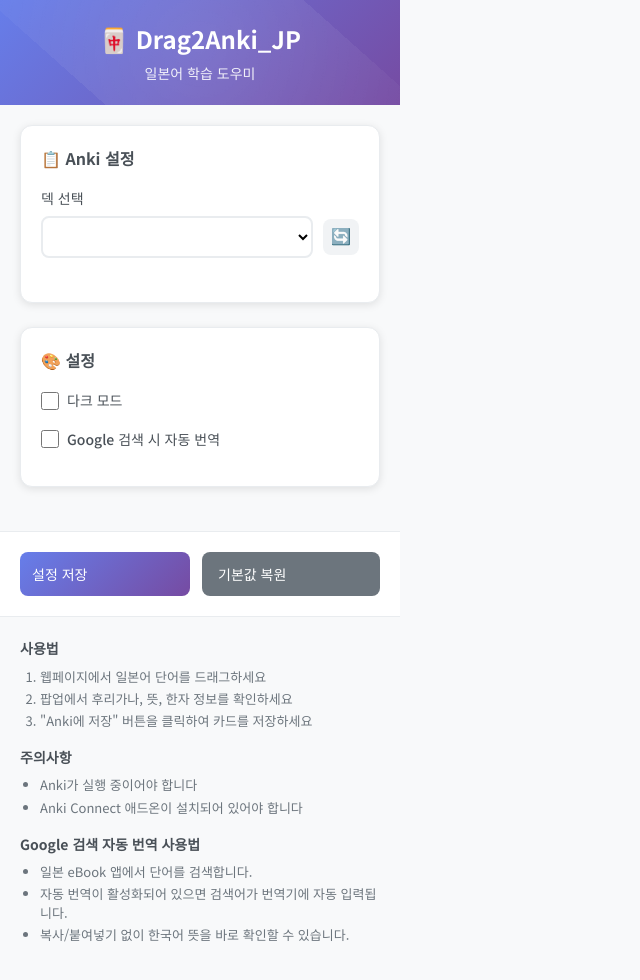
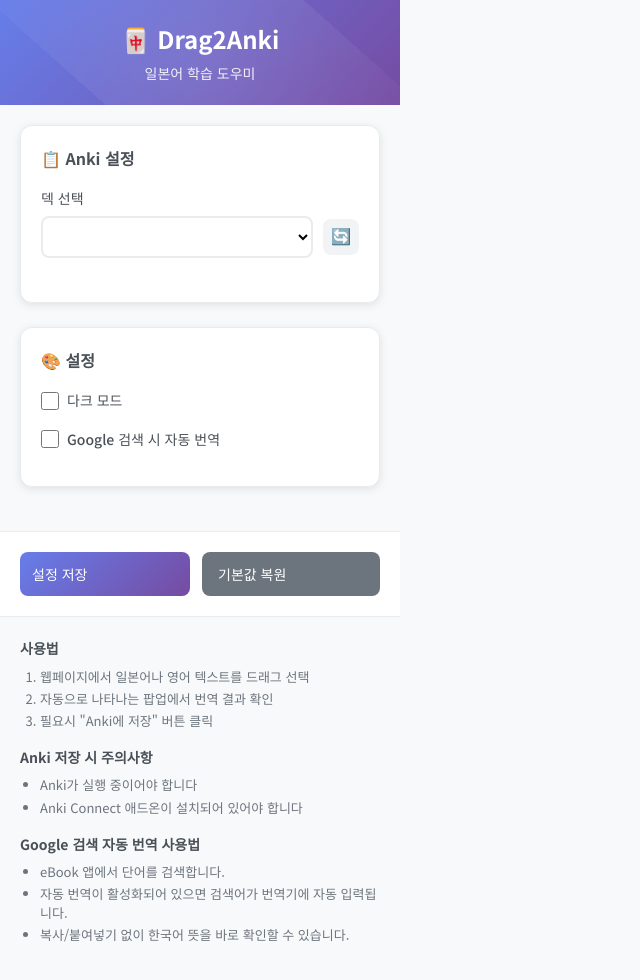
Before and after one commit to 1132jjw/Drag2Anki_JP, a website built with webpack: page popup.html in a window 1280 px wide. Shown: the whole page, without its empty margins (0-640 px from the left). Built offline with nearby package versions, Linux system fonts and the light colour scheme; some packages are replaced by stand-ins of ours; no server answers.

Commit message:
chore: pakage 내용 수정

```diff
--- a/package.json
+++ b/package.json
@@ -1,7 +1,7 @@
 {
   "name": "drag2anki",
   "version": "1.0.0",
-  "description": "> 일본어와 영어 학습을 위한 올인원 크롬 익스텐션  > 드래그로 번역하고 Anki 카드로 바로 저장!",
+  "description": "일본어와 영어 학습을 위한 올인원 크롬 익스텐션, 드래그로 번역하고 Anki 카드로 바로 저장!",
   "main": "webpack.config.js",
   "scripts": {
     "test": "jest",
--- a/popup.html
+++ b/popup.html
@@ -3,13 +3,13 @@
 <head>
     <meta charset="UTF-8">
     <meta name="viewport" content="width=device-width, initial-scale=1.0">
-    <title>Drag2Anki_JP 설정</title>
+    <title>Drag2Anki 설정</title>
     <link rel="stylesheet" href="popup.css">
 </head>
 <body>
     <div class="container">
         <div class="header">
-            <h1>🀄 Drag2Anki_JP</h1>
+            <h1>🀄 Drag2Anki</h1>
             <p class="subtitle">일본어 학습 도우미</p>
         </div>
 
@@ -59,12 +59,12 @@
         <div class="info">
             <h3>사용법</h3>
             <ol>
-                <li>웹페이지에서 일본어 단어를 드래그하세요</li>
-                <li>팝업에서 후리가나, 뜻, 한자 정보를 확인하세요</li>
-                <li>"Anki에 저장" 버튼을 클릭하여 카드를 저장하세요</li>
+                <li>웹페이지에서 일본어나 영어 텍스트를 드래그 선택</li>
+                <li>자동으로 나타나는 팝업에서 번역 결과 확인</li>
+                <li>필요시 "Anki에 저장" 버튼 클릭</li>
             </ol>
 
-            <h3>주의사항</h3>
+            <h3>Anki 저장 시 주의사항</h3>
             <ul>
                 <li>Anki가 실행 중이어야 합니다</li>
                 <li>Anki Connect 애드온이 설치되어 있어야 합니다</li>
@@ -72,7 +72,7 @@
 
             <h3>Google 검색 자동 번역 사용법</h3>
             <ul>
-                <li>일본 eBook 앱에서 단어를 검색합니다.</li>
+                <li>eBook 앱에서 단어를 검색합니다.</li>
                 <li>자동 번역이 활성화되어 있으면 검색어가 번역기에 자동 입력됩니다.</li>
                 <li>복사/붙여넣기 없이 한국어 뜻을 바로 확인할 수 있습니다.</li>
             </ul>
```
Also changed, not shown: manifest.json, 1 other file.
